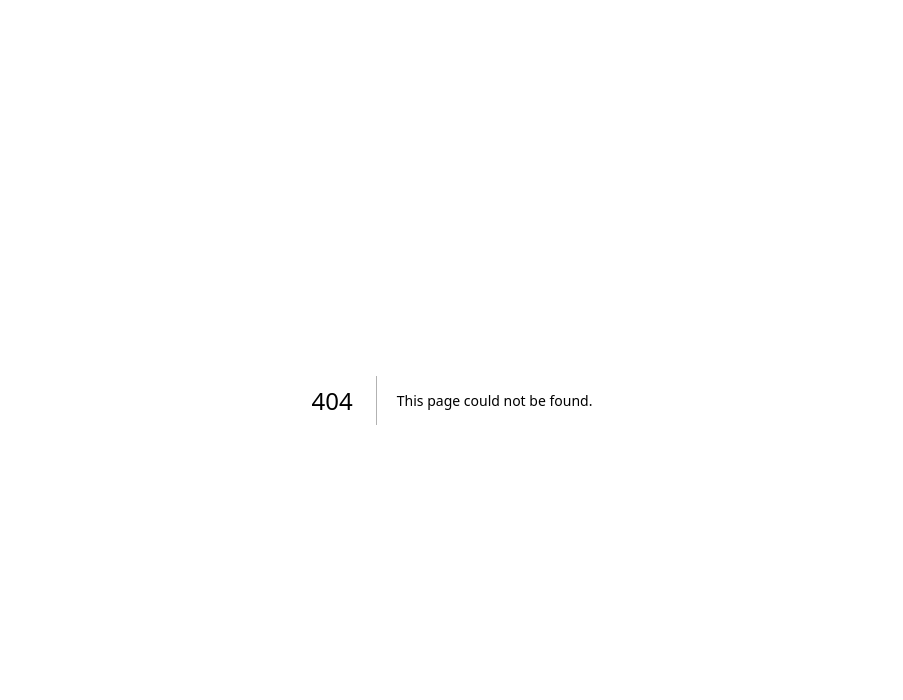
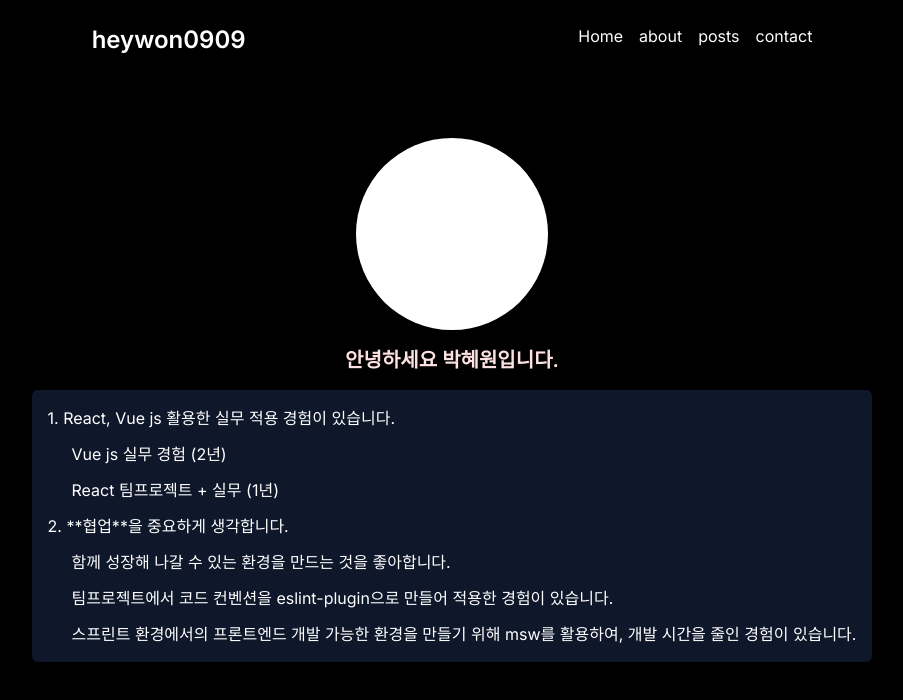
Before and after one commit to heywon0909/heywon0909-blog, a Next.js app: page /about in a window 1280 px wide. Before the commit this address had no page. Shown: the top 700 px of the page, without its empty margins (188-1091 px from the left). Built offline with nearby package versions, Linux system fonts and the light colour scheme.

Commit message:
feat: about page create

```diff
--- a/package.json
+++ b/package.json
@@ -3,7 +3,7 @@
   "version": "0.1.0",
   "private": true,
   "scripts": {
-    "dev": "next dev",
+    "dev": "next dev -p 3001",
     "build": "next build",
     "start": "next start",
     "lint": "next lint"
--- /dev/null
+++ b/src/app/about/page.tsx
@@ -0,0 +1,29 @@
+export default function page() {
+  return (
+    <div className=" w-2/3 flex flex-col gap-4 justify-center items-center ">
+      <div className="w-48 h-48 rounded-full bg-white"></div>
+      <h2 className="font-semibold text-xl text-red-100">
+        안녕하세요 <span>박혜원</span>입니다.
+      </h2>
+      <div className="w-auto p-4 bg-slate-900 rounded-md">
+        <ul className="flex flex-col gap-3 text-white">
+          <ol>1. React, Vue js 활용한 실무 적용 경험이 있습니다.</ol>
+          <li className="pl-6">Vue js 실무 경험 (2년)</li>
+          <li className="pl-6"> React 팀프로젝트 + 실무 (1년)</li>
+          <ol>2. **협업**을 중요하게 생각합니다.</ol>
+          <li className="pl-6">
+            함께 성장해 나갈 수 있는 환경을 만드는 것을 좋아합니다.
+          </li>
+          <li className="pl-6">
+            팀프로젝트에서 코드 컨벤션을 eslint-plugin으로 만들어 적용한 경험이
+            있습니다.
+          </li>
+          <li className="pl-6">
+            스프린트 환경에서의 프론트엔드 개발 가능한 환경을 만들기 위해 msw를
+            활용하여, 개발 시간을 줄인 경험이 있습니다.
+          </li>
+        </ul>
+      </div>
+    </div>
+  );
+}
--- a/src/app/post/[slug]/page.tsx
+++ b/src/app/post/[slug]/page.tsx
@@ -18,7 +18,7 @@ export default async function PostPage({
   const postDetail = await getPost(slug);
 
   return (
-    <div className="w-2/3 flex">
+    <div className="sm:w-2/3 w-11/12 flex">
       <PostFeed data={post} detail={postDetail} />
     </div>
   );
```
Also changed, not shown: 1 other file (tests, documents, lock files or other folders).
